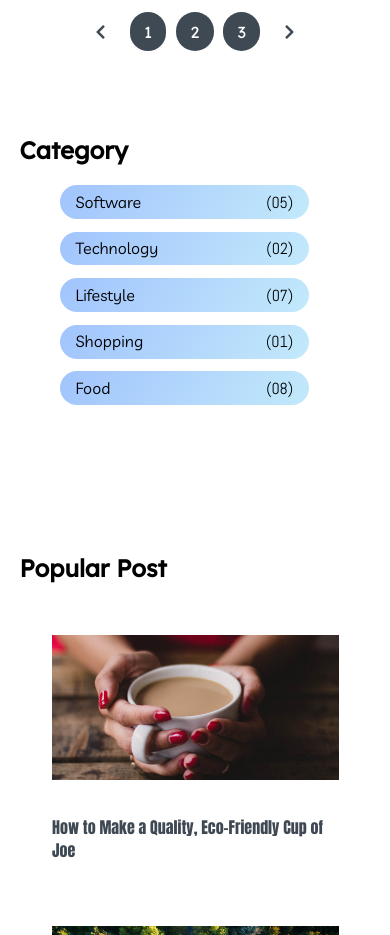
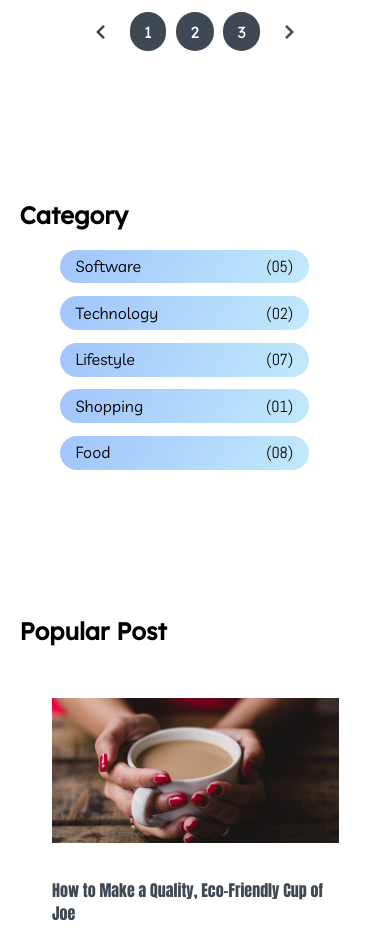
Before and after one commit to Daniel-Cherny/Blooger, a plain HTML site: page index.html in a window 390 px wide. Shown: the part 4280-5215 px from the top of the page. Drawn offline with Linux system fonts and the light colour scheme.

Commit message:
Update styles.css

```diff
--- a/css/styles.css
+++ b/css/styles.css
@@ -575,6 +575,14 @@ footer.footer .move-up span:hover{
         display: none;
     }
 
+    .site-content .sidebar .category {
+        margin-top: 10vh;
+    }
+
+    .site-content .sidebar .popular-post h2{
+        padding-top: 15vh;
+    }
+
     footer.footer .container > div{
         padding:  1rem .9rem !important;
     }
```
